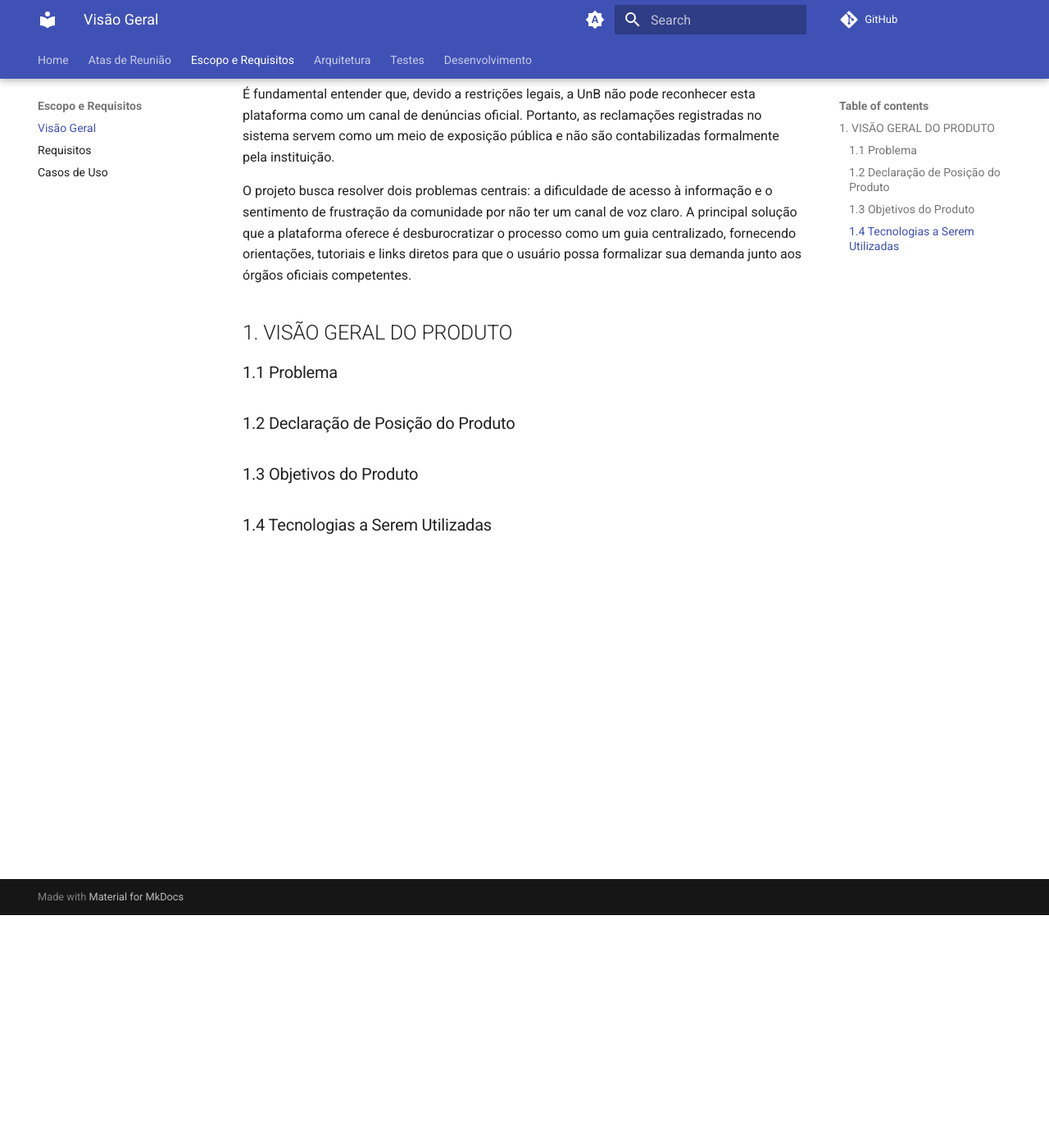
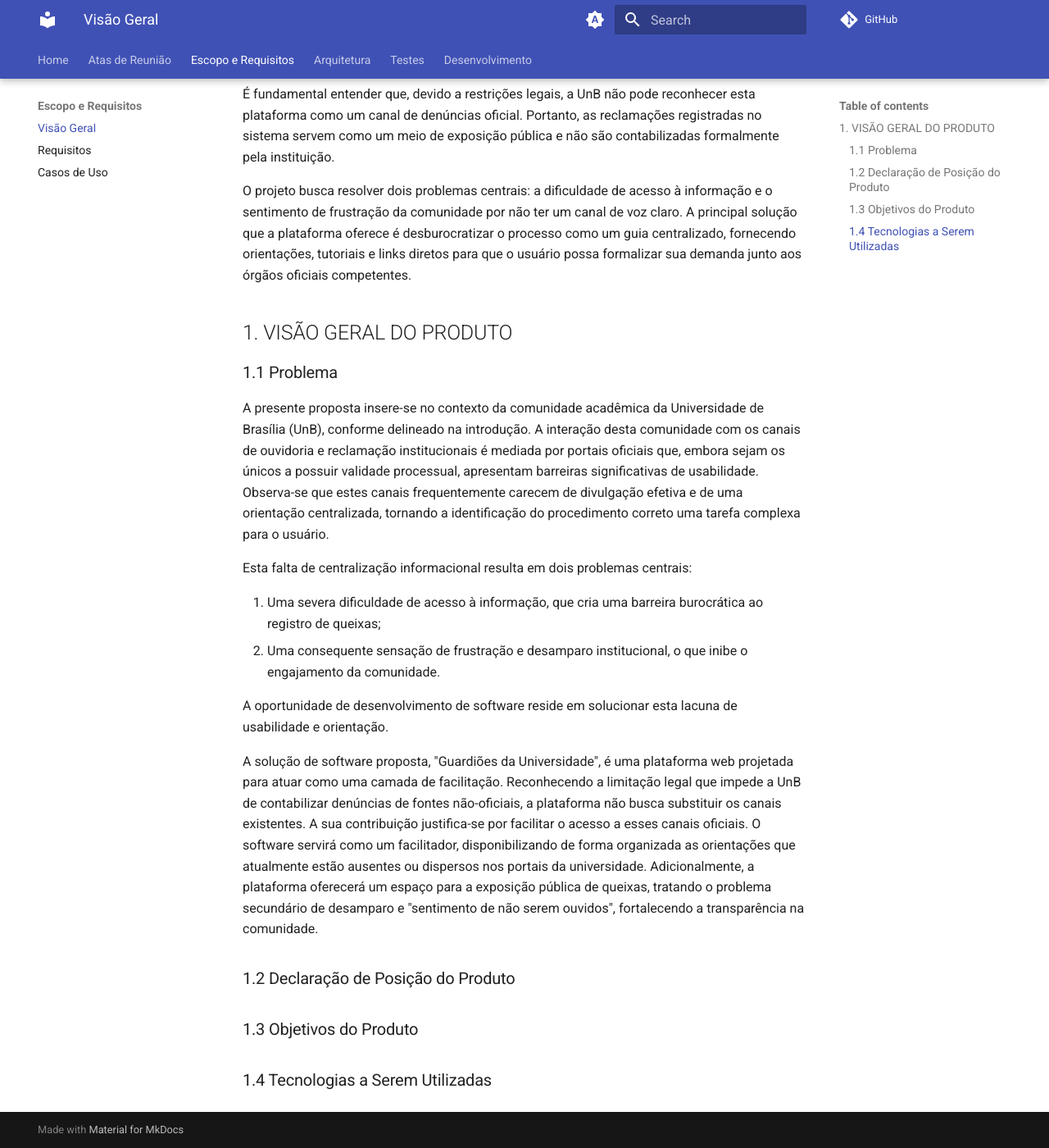
Before and after one commit to fga-eps-mds/2025.2-Valhalla-Docs, an MkDocs documentation site: the page built from docs/escopo-requisitos/geral.md, in a window 1280 px wide and 1400 px high, scrolled down 284 px. Shown: the whole window at 82% size. Built offline with MkDocs 1.6.1 and Material for MkDocs 9.7.7, drawn with Linux system fonts in a browser that asks for light colours; comment, search, counter and statistics services are not loaded.

Commit message:
doc - insere texto da seção 1.1 (Problema) da Visão Geral

```diff
--- a/docs/escopo-requisitos/geral.md
+++ b/docs/escopo-requisitos/geral.md
@@ -10,6 +10,17 @@ O projeto busca resolver dois problemas centrais: a dificuldade de acesso à inf
 
 ### 1.1 Problema
 
+A presente proposta insere-se no contexto da comunidade acadêmica da Universidade de Brasília (UnB), conforme delineado na introdução. A interação desta comunidade com os canais de ouvidoria e reclamação institucionais é mediada por portais oficiais que, embora sejam os únicos a possuir validade processual, apresentam barreiras significativas de usabilidade. Observa-se que estes canais frequentemente carecem de divulgação efetiva e de uma orientação centralizada, tornando a identificação do procedimento correto uma tarefa complexa para o usuário.
+
+Esta falta de centralização informacional resulta em dois problemas centrais:
+
+1.  Uma severa dificuldade de acesso à informação, que cria uma barreira burocrática ao registro de queixas;
+2.  Uma consequente sensação de frustração e desamparo institucional, o que inibe o engajamento da comunidade.
+
+A oportunidade de desenvolvimento de software reside em solucionar esta lacuna de usabilidade e orientação.
+
+A solução de software proposta, "Guardiões da Universidade", é uma plataforma web projetada para atuar como uma camada de facilitação. Reconhecendo a limitação legal que impede a UnB de contabilizar denúncias de fontes não-oficiais, a plataforma não busca substituir os canais existentes. A sua contribuição justifica-se por facilitar o acesso a esses canais oficiais. O software servirá como um facilitador, disponibilizando de forma organizada as orientações que atualmente estão ausentes ou dispersos nos portais da universidade. Adicionalmente, a plataforma oferecerá um espaço para a exposição pública de queixas, tratando o problema secundário de desamparo e "sentimento de não serem ouvidos", fortalecendo a transparência na comunidade.
+
 ### 1.2 Declaração de Posição do Produto
 
 ### 1.3 Objetivos do Produto
```
